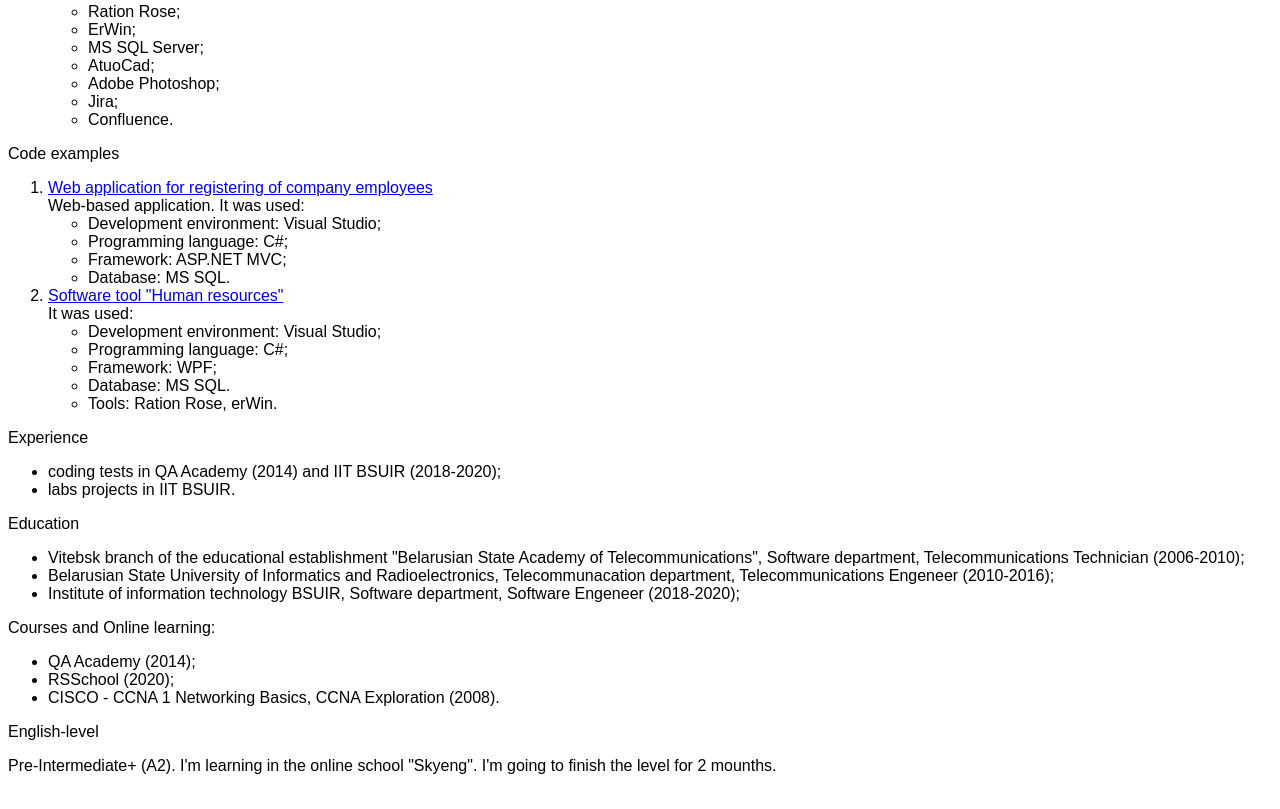
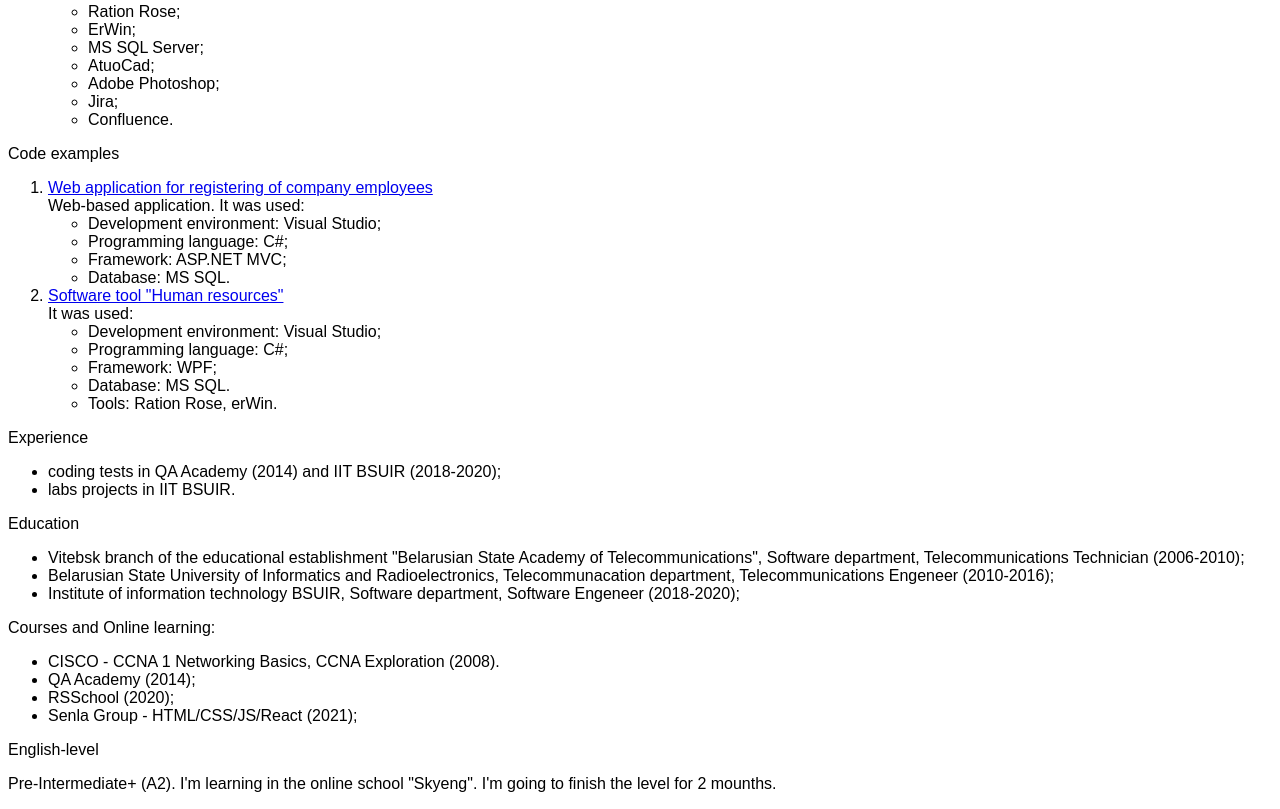
Before and after one commit to YauhKaz/rsschool-cv, a plain HTML site: page index.html in a window 1280 px wide. Shown: the part 993-1802 px from the top of the page. Drawn offline with Linux system fonts and the light colour scheme.

Commit message:
Update index.html

```diff
--- a/index.html
+++ b/index.html
@@ -113,9 +113,10 @@
                 </ul>
                 <p>Courses and Online learning:</p>
                 <ul>
+                    <li>CISCO - CCNA 1 Networking Basics, CCNA Exploration (2008).</li>
                     <li>QA Academy (2014);</li>
                     <li>RSSchool (2020);</li>
-                    <li>CISCO - CCNA 1 Networking Basics, CCNA Exploration (2008).</li>
+                    <li>Senla Group - HTML/CSS/JS/React (2021);</li>
                 </ul>
             </div>
             <div class="english-level">
```
